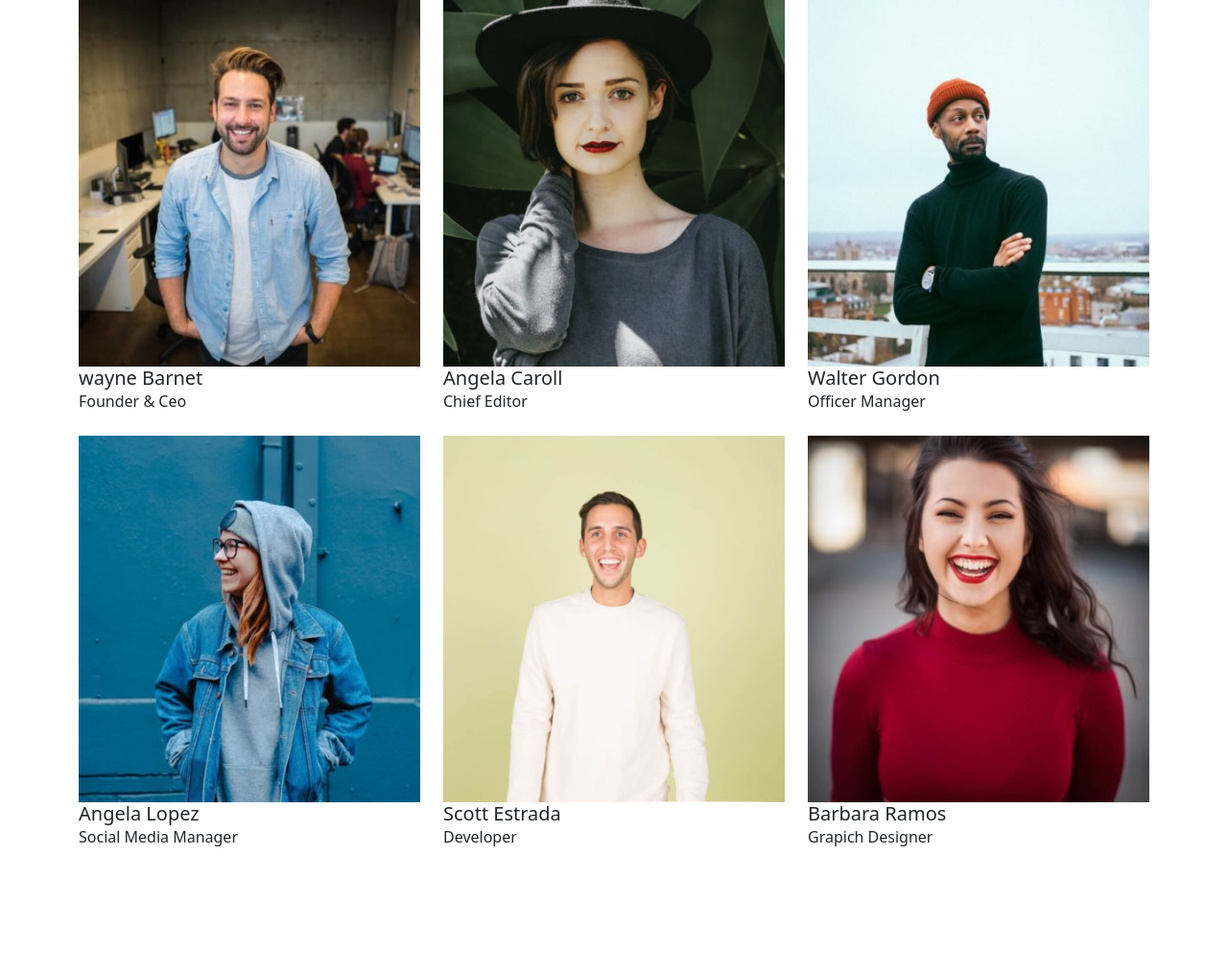
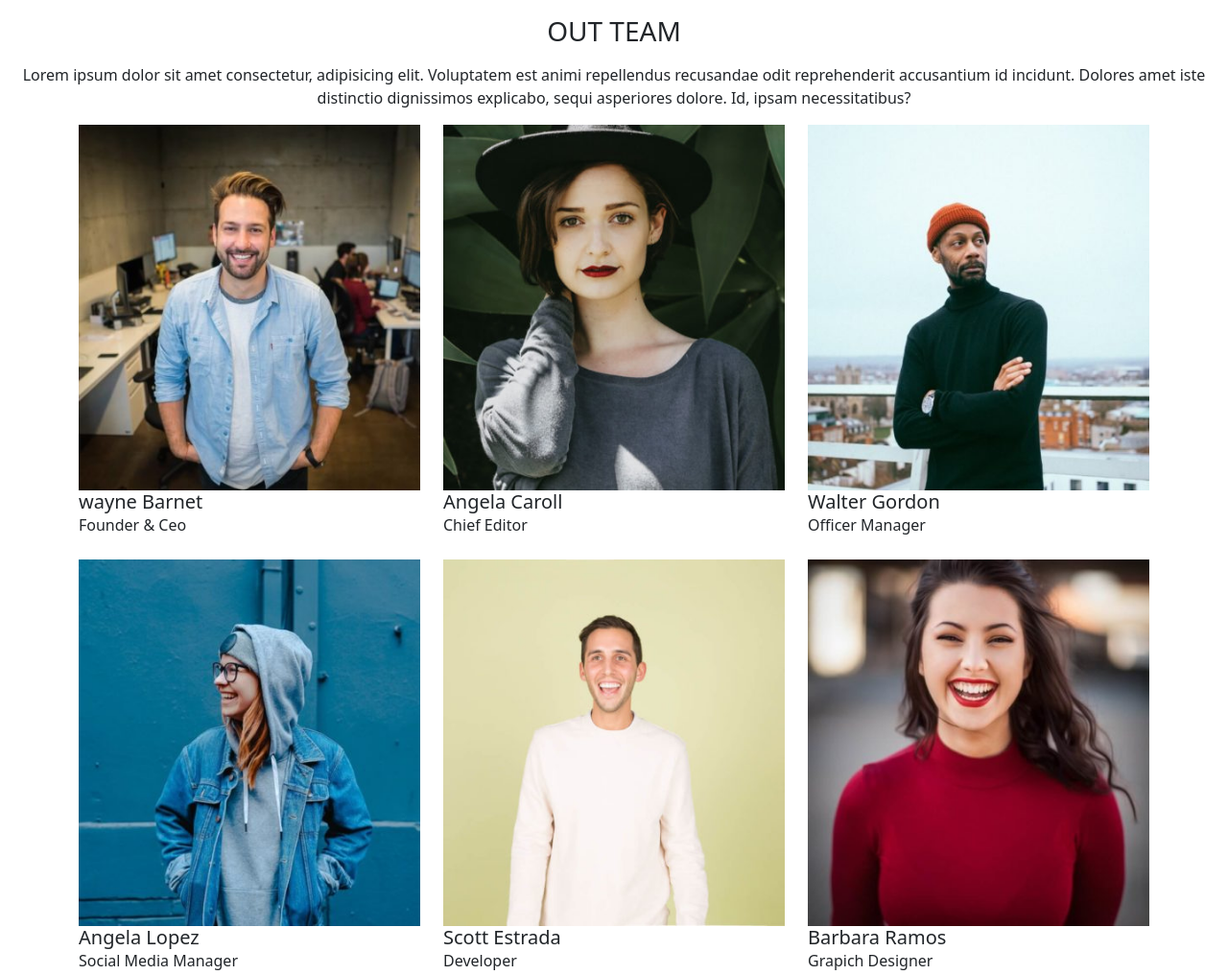
Before and after one commit to musella95/js-our-team, a plain HTML site: page index.html in a window 1280 px wide. Shown: the whole page at 96% size. Before the commit the page ends 932 px from the top, so only its background shows below. Drawn offline with nearby package versions, Linux system fonts and the light colour scheme.

Commit message:
add text in html

```diff
--- a/index.html
+++ b/index.html
@@ -21,6 +21,11 @@
     </header>
 
     <main>
+
+         <h3 class="text-center my-3">OUT TEAM</h3>
+            <p class="text-center my-3">Lorem ipsum dolor sit amet consectetur, adipisicing elit. Voluptatem est animi repellendus recusandae
+                odit reprehenderit accusantium id incidunt. Dolores amet iste distinctio dignissimos explicabo, sequi
+                asperiores dolore. Id, ipsam necessitatibus?</p>
         <div class="container" >
             <div  id="cards" class="row row-cols-1 row-cols-md-3 g-4 pb-5" >
 
```
